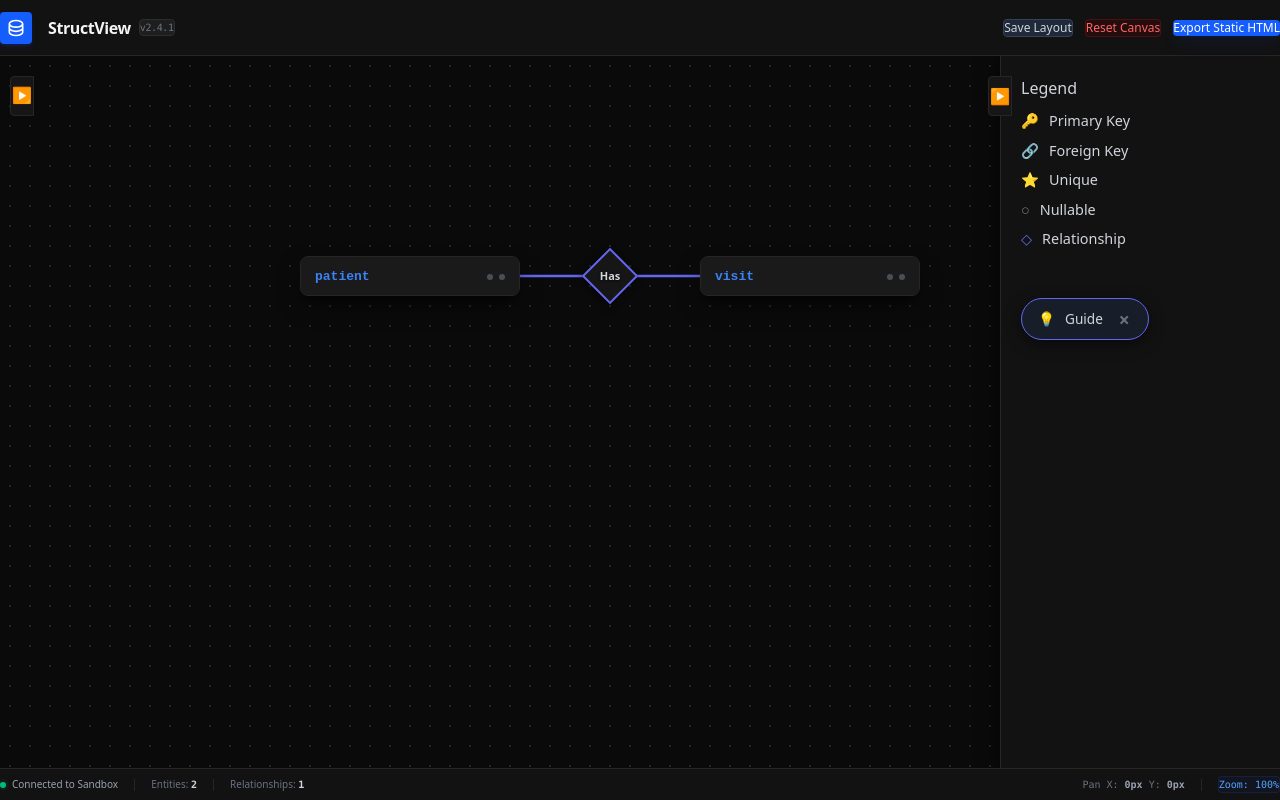
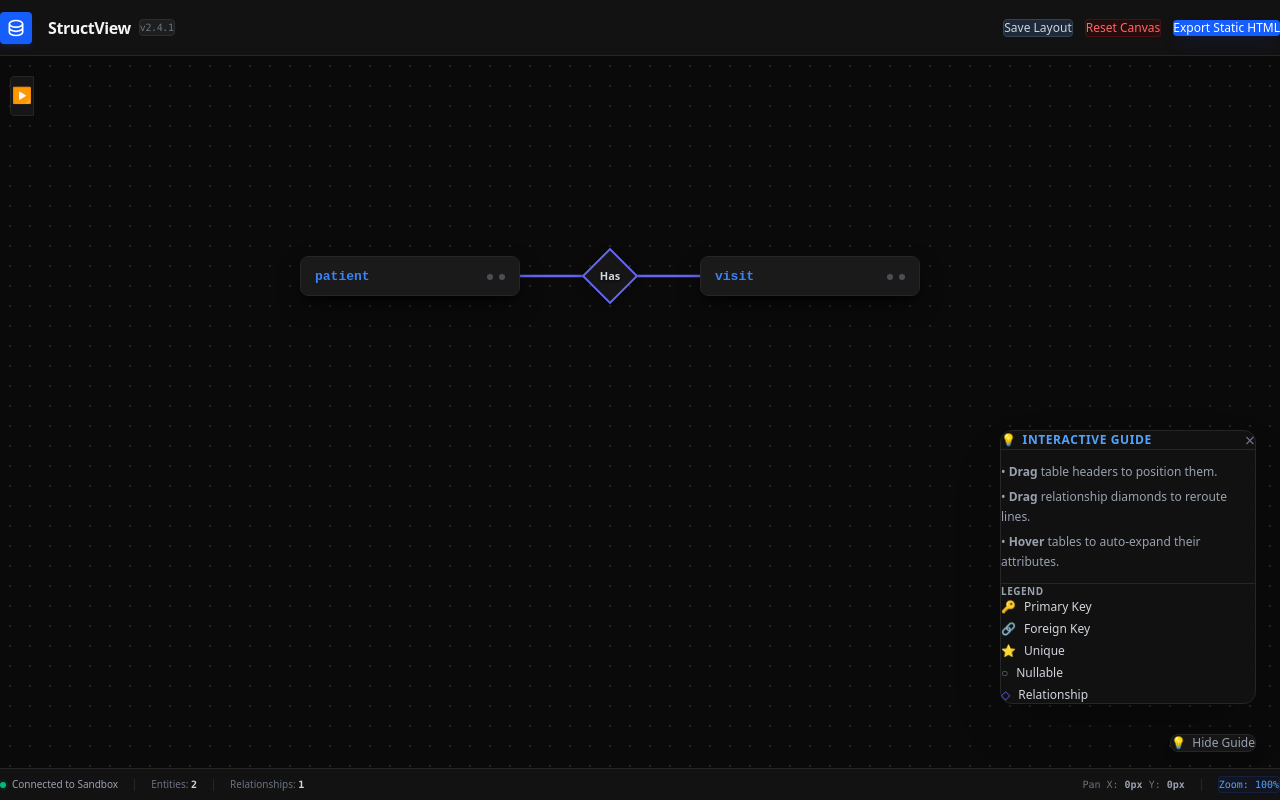
Before and after one commit to matin06ap/ER-Diagram, a React (Vite) app in the folder erd-designer/: page / in a window 1280 px wide. Built offline with nearby package versions, Linux system fonts and the light colour scheme.

Commit message:
update export

```diff
--- a/erd-designer/src/App.tsx
+++ b/erd-designer/src/App.tsx
@@ -420,7 +420,7 @@ export default function App() {
       }).join('\n');
 
       return `
-        <div class="table-node" id="node_${table.id}" style="left: ${table.x}px; top: ${table.y}px; z-index: ${index + 10}; max-height: 40px; cursor: default;">
+        <div class="table-node" id="node_${table.id}" style="left: ${table.x}px; top: ${table.y}px; z-index: ${index + 10}; cursor: default;">
           <div class="table-node-header" style="cursor: default;">
             <span>${table.name.toLowerCase()}</span>
             <div style="display: flex; gap: 6px; opacity: 0.6;">
@@ -497,8 +497,8 @@ export default function App() {
         #svg-layer, #tables-layer { position: absolute; top: 0; left: 0; width: 100%; height: 100%; }
         #svg-layer { pointer-events: none; z-index: 1; }
         #tables-layer { z-index: 2; pointer-events: none; }
-        .table-node { position: absolute; background: var(--card-bg); border: 1px solid var(--border-color); border-radius: 8px; width: 220px; box-shadow: 0 10px 25px -5px rgba(0, 0, 0, 0.6), 0 8px 10px -6px rgba(0, 0, 0, 0.6); overflow: hidden; max-height: 40px; transition: max-height 0.4s cubic-bezier(0.25, 0.8, 0.25, 1); pointer-events: auto; }
-        .table-node:hover { max-height: 800px; border-color: var(--accent-blue); box-shadow: 0 20px 25px -5px rgba(59, 130, 246, 0.2); z-index: 100 !important; }
+        .table-node { position: absolute; background: var(--card-bg); border: 1px solid var(--border-color); border-radius: 8px; width: 220px; box-shadow: 0 10px 25px -5px rgba(0, 0, 0, 0.6), 0 8px 10px -6px rgba(0, 0, 0, 0.6); overflow: hidden; pointer-events: auto; }
+        .table-node:hover { border-color: var(--accent-blue); box-shadow: 0 20px 25px -5px rgba(59, 130, 246, 0.2); z-index: 100 !important; }
         .table-node-header { background: #1a1a1a; color: var(--accent-blue); border-bottom: 1px solid var(--border-color); padding: 10px; font-weight: bold; font-family: monospace; text-transform: lowercase; text-align: center; height: 40px; display: flex; align-items: center; justify-content: space-between; padding-left: 14px; padding-right: 14px; }
         .table-node-body { padding: 10px; }
         .attr-line { display: flex; align-items: center; padding: 4px 0; border-bottom: 1px solid var(--border-color); font-size: 0.85rem; }
@@ -906,41 +906,64 @@ export default function App() {
         </div>
       </main>
 
-      {/* Toggle for Right Panel */}
+      {/* Floating Guide/Help bubble and legend (Dismissible & Toggleable) */}
+      {!guideHidden && (
+        <div
+          className="absolute right-6 bottom-16 w-64 bg-[#121212]/95 border border-[#262626] rounded-xl p-4 shadow-2xl backdrop-blur-md z-40 animate-fadeIn flex flex-col gap-3"
+          id="floating-guide-panel"
+        >
+          <div className="flex items-center justify-between border-b border-[#262626] pb-2">
+            <div className="flex items-center gap-1.5 text-xs font-semibold uppercase tracking-wider text-blue-400">
+              <span>💡</span>
+              <span>Interactive Guide</span>
+            </div>
+            <button
+              onClick={handleCloseGuidePermanently}
+              className="text-gray-500 hover:text-red-400 text-lg transition-colors cursor-pointer leading-none"
+              title="Dismiss guide permanently"
+              id="close-guide-btn"
+            >
+              &times;
+            </button>
+          </div>
+
+          <div className="text-xs text-gray-400 leading-relaxed flex flex-col gap-1.5">
+            <p>• <strong>Drag</strong> table headers to position them.</p>
+            <p>• <strong>Drag</strong> relationship diamonds to reroute lines.</p>
+            <p>• <strong>Hover</strong> tables to auto-expand their attributes.</p>
+          </div>
+
+          <div className="border-t border-[#262626] pt-2">
+            <h4 className="text-[10px] font-semibold text-gray-400 uppercase tracking-wider mb-2">Legend</h4>
+            <ul className="text-xs text-gray-300 flex flex-col gap-1.5">
+              <li className="flex items-center gap-2"><span className="text-[#ecc94b]">🔑</span> Primary Key</li>
+              <li className="flex items-center gap-2"><span className="text-[#4fd1c5]">🔗</span> Foreign Key</li>
+              <li className="flex items-center gap-2"><span className="text-[#b794f4]">⭐</span> Unique</li>
+              <li className="flex items-center gap-2"><span className="text-[#718096]">○</span> Nullable</li>
+              <li className="flex items-center gap-2"><span className="text-[#6366f1]">◇</span> Relationship</li>
+            </ul>
+          </div>
+        </div>
+      )}
+
+      {/* Floating Toggle Button */}
       <button
-        id="toggle-right"
-        className="panel-toggle toggle-right"
-        title="Toggle Right Panel"
-        onClick={() => setRightCollapsed(!rightCollapsed)}
-        style={{ right: rightCollapsed ? '10px' : '268px', transform: rightCollapsed ? 'rotate(180deg)' : 'none' }}
+        onClick={() => {
+          const nextHidden = !guideHidden;
+          setGuideHidden(nextHidden);
+          if (nextHidden) {
+            localStorage.setItem('erd_guide_hidden', 'true');
+          } else {
+            localStorage.removeItem('erd_guide_hidden');
+          }
+        }}
+        className="absolute right-6 bottom-4 bg-[#161616] hover:bg-[#222222] text-xs font-medium text-gray-400 hover:text-gray-100 px-3 py-1.5 rounded-lg border border-[#262626] shadow-lg flex items-center gap-1.5 transition-colors cursor-pointer z-40"
+        title="Toggle interactive guide and legend"
+        id="toggle-guide-btn"
       >
-        ▶
+        <span>💡</span>
+        <span>{guideHidden ? "Show Guide" : "Hide Guide"}</span>
       </button>
-
-      {/* RIGHT PANEL: Help & Legend */}
-      <aside className={`panel right-panel ${rightCollapsed ? 'collapsed' : ''}`} id="right-panel">
-        <div className="panel-section">
-          <h3>Legend</h3>
-          <ul className="legend-list">
-            <li><span className="icon pk">🔑</span> Primary Key</li>
-            <li><span className="icon fk">🔗</span> Foreign Key</li>
-            <li><span className="icon unique">⭐</span> Unique</li>
-            <li><span className="icon nullable">○</span> Nullable</li>
-            <li><span className="icon rel">◇</span> Relationship</li>
-          </ul>
-        </div>
-
-        {/* CHANGED: Guidance panel replaced by elegant floating bubble that can be permanently closed */}
-        {!rightCollapsed && !guideHidden && (
-          <div className="panel-section" style={{ paddingTop: 0 }}>
-            <div className="helper-bubble">
-              <span className="icon">💡</span>
-              <span className="label">Guide</span>
-              <button className="close-btn" onClick={handleCloseGuidePermanently} title="Dismiss permanently">×</button>
-            </div>
-          </div>
-        )}
-      </aside>
       </div>
 
       {/* Footer Status Bar */}
```
